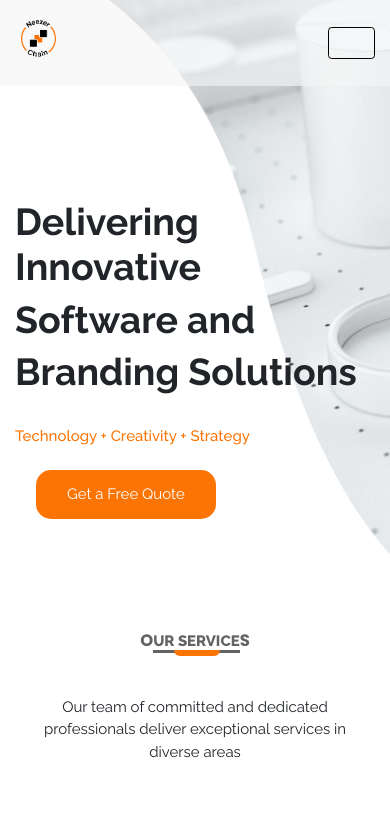
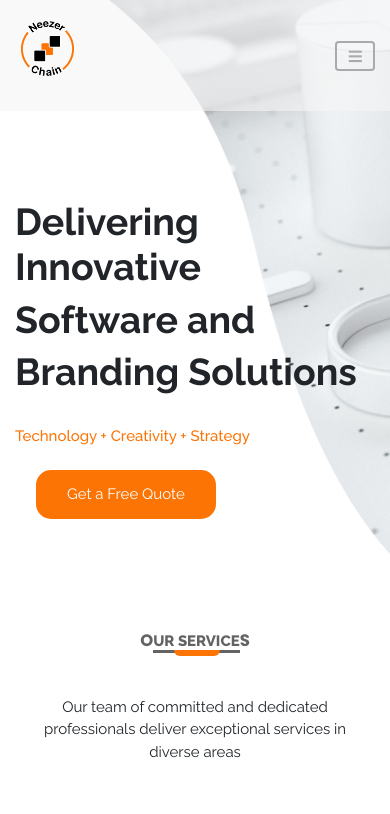
Before and after one commit to seunbambo/neezer-frontend, a React (Create React App) app: page / in a window 390 px wide. Shown: the top 814 px of the page. Built offline with nearby package versions, Linux system fonts and the light colour scheme.

Commit message:
Updated Careers

```diff
--- a/public/index.html
+++ b/public/index.html
@@ -15,6 +15,7 @@
       user's mobile device or desktop. See https://developers.google.com/web/fundamentals/web-app-manifest/
     -->
     <link rel="manifest" href="%PUBLIC_URL%/manifest.json" />
+    <link rel="stylesheet" href="https://cdnjs.cloudflare.com/ajax/libs/font-awesome/5.15.3/css/all.min.css" />
 
     <title>Neezerchain</title>
   </head>
--- a/src/components/NavBar/index.jsx
+++ b/src/components/NavBar/index.jsx
@@ -45,9 +45,10 @@
             aria-controls='navbarSupportedContent-4'
             aria-expanded='false'
             aria-label='Toggle navigation'
-            style={{ color: '#000', border: '1px solid #000' }}
+            style={{ color: '#aaa', border: '2px solid #aaa' }}
           >
-            <span className='navbar-toggler-icon'></span>
+            {/* <span className='navbar-toggler-icon'></span> */}
+            <i className="fas fa-bars"></i>
           </button>
           <div
             className='collapse navbar-collapse'
--- a/src/index.css
+++ b/src/index.css
@@ -72,6 +72,6 @@
 @media only screen and (max-width: 600px) {
   .logo {
     margin-top: 0;
-    height: 50px;
+    /* height: 50px; */
   }
 }
```
